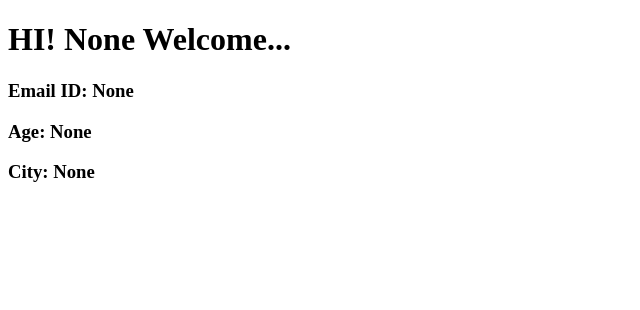
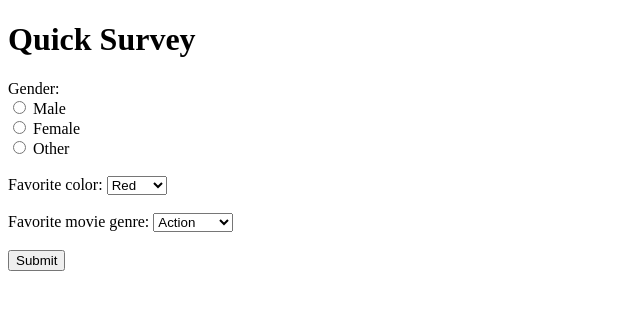
Before and after one commit to venkateshkav/django_task, a Django app: page /mini/details/ in a window 1280 px wide. Shown: the top 310 px of the page, without its empty margins (0-640 px from the left). Run offline with Django 5.2, Linux system fonts and the light colour scheme.

Commit message:
Add task2

```diff
--- a/miniproject/miniapp/templates/survey.html
+++ b/miniproject/miniapp/templates/survey.html
@@ -1,20 +1,47 @@
 <!DOCTYPE html>
 <html lang="en">
 <head>
-    <meta charset="UTF-8">
-    <meta name="viewport" content="width=device-width, initial-scale=1.0">
-    <title>Document</title>
+    <meta charset="UTF-8" />
+    <meta name="viewport" content="width=device-width, initial-scale=1.0"/>
+    <title>Survey</title>
 </head>
 <body>
-    <h1>Survey Form</h1>
-    <form>
-        <label>Gender:</label>
-        <input type="text" name="gender" id=""><br><br>
+    <h1>Quick Survey</h1>
+    <form method="post">
+        {% csrf_token %}
+        <label>Gender:</label><br>
+        <input type="radio" name="gender" value="male"> <label>Male</label><br>
+        <input type="radio" name="gender" value="female"> <label>Female</label><br>
+        <input type="radio" name="gender" value="other"> <label>Other</label><br><br>
+
         <label>Favorite color:</label>
-        <input type="text" name="color" id=""><br><br>
-        <label>Favorite movie genre:</label>
-        <input type="text" name="movie" id="">
+        <select name="favorite_color">
+            <option value="red">Red</option>
+            <option value="blue">Blue</option>
+            <option value="green">Green</option>
+            <option value="black">Black</option>
+            <option value="white">White</option>
+            <option value="other">Other</option>
+        </select>
+        <br><br>
 
+        <label for="genre">Favorite movie genre:</label>
+        <select name="favorite_genre">
+            <option value="action">Action</option>
+            <option value="comedy">Comedy</option>
+            <option value="drama">Drama</option>
+            <option value="horror">Horror</option>
+            <option value="sci-fi">Sci-Fi</option>
+            <option value="romance">Romance</option>
+            <option value="other">Other</option>
+        </select>
+        <br><br>
+
+        <button type="submit">Submit</button>
     </form>
+
+    {% if request.session.survey_data %}
+      <p>Saved answers found. <a href="{% url 'thankyou' %}">View Thank You page</a></p>
+    {% endif %}
 </body>
 </html>
--- a/miniproject/miniapp/urls.py
+++ b/miniproject/miniapp/urls.py
@@ -1,7 +1,12 @@
 from django.urls import path
 from .views import *
 
+
+app_name = 'survey'
+
 urlpatterns = [
     path('home/',register_form,name="home"),
-    path('details/',show_details,name="detail"),
+    path('details/',survey, name='survey'),
+    path('thank-you/',thankyou, name='thankyou'),
+    path('clear/',clear_session, name='clear_session'),
 ]
--- a/miniproject/miniapp/views.py
+++ b/miniproject/miniapp/views.py
@@ -1,4 +1,4 @@
-from django.shortcuts import render
+from django.shortcuts import render,redirect
 
 def register_form(request):
     if request.method == "POST":
@@ -11,9 +11,31 @@ def register_form(request):
         request.session['user_age'] = int(Age)
         request.session['user_city'] = City
     return render(request,"index.html")
-def show_details(request):
-    User_name = request.session.get('user_name')
-    User_mail = request.session.get('user_mail')
-    User_age = request.session.get('user_age')
-    User_city = request.session.get('user_city')
-    return render(request,"summary.html",{'User_name':User_name,'User_mail':User_mail,'User_age':User_age,'User_city':User_city})
+
+def survey(request):
+    if request.method == "POST":
+        Gender = request.POST.get("gender")
+        Color = request.POST.get("favorite_color")
+        Genre = request.POST.get("favorite_genre")
+        request.session['survey_data'] = {
+            'gender': Gender,
+            'favorite_color': Color,
+            'favorite_genre': Genre,
+        }
+        return redirect('thankyou')
+    return render(request, "survey.html")
+
+
+def thankyou(request):
+    data = request.session.get('survey_data')
+    if not data:
+        return redirect('survey')
+    return render(request, "thankyou.html", {'data': data})
+
+
+def clear_session(request):
+    if request.method == "POST":
+        if 'survey_data' in request.session:
+            del request.session['survey_data']
+        return redirect('survey')
+    return redirect('survey')
```
Also changed, not shown: miniproject/miniapp/templates/thankyou.html (added, +25 -0 lines).
